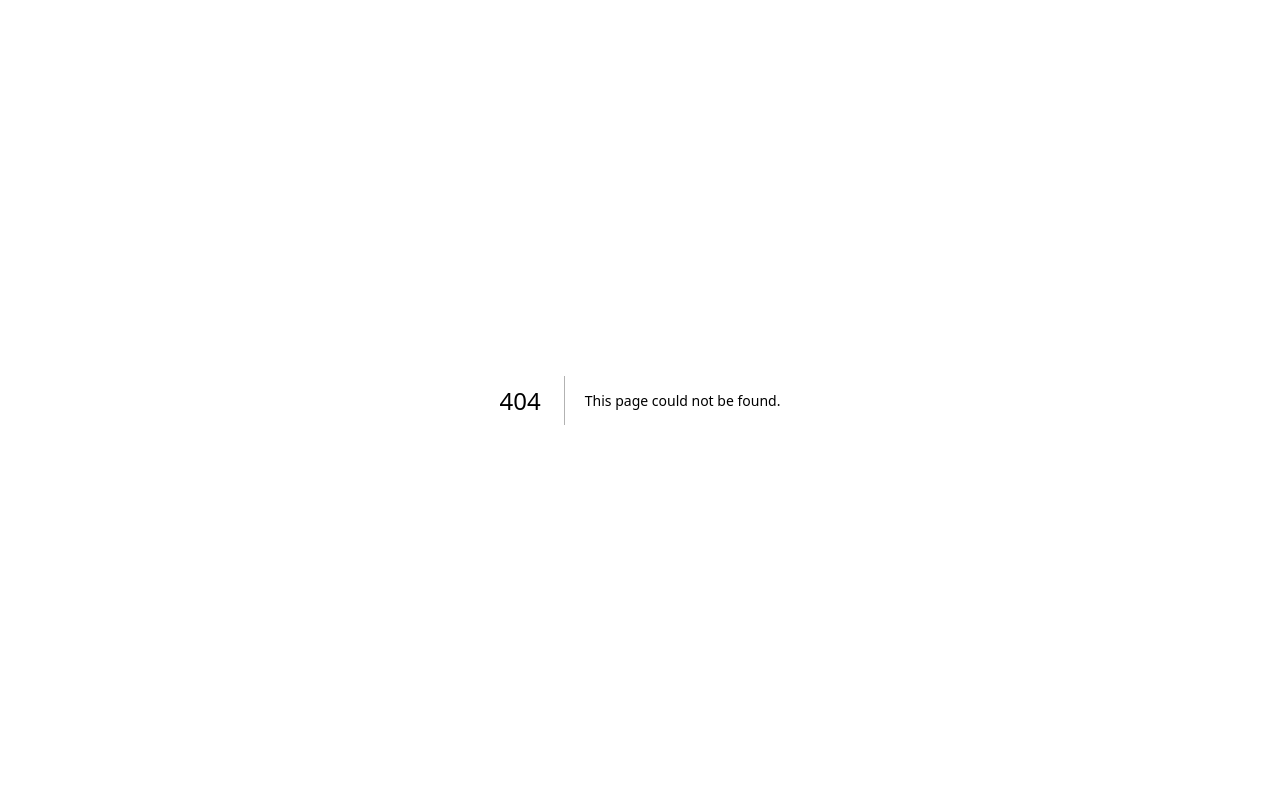
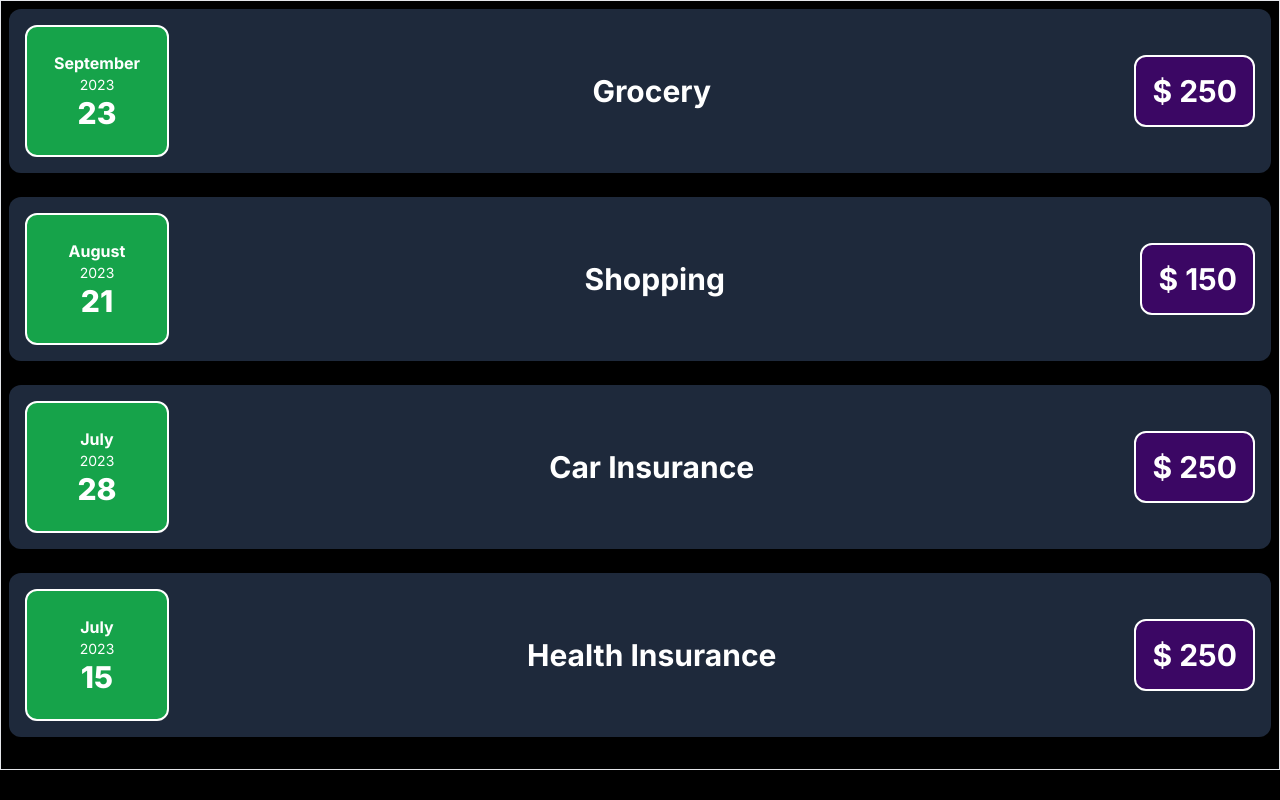
Before and after one commit to simran019/Expense-Project, a Next.js app: page /expenses in a window 1280 px wide. Before the commit this address had no page. Built offline with nearby package versions, Linux system fonts and the light colour scheme.

Commit message:
create expense item

```diff
--- /dev/null
+++ b/src/app/expenseItem/page.tsx
@@ -0,0 +1,31 @@
+"use client";
+
+function ExpenseItem(props: any) {
+  const date = props.expenseInfo.date.getDate();
+  const month = props.expenseInfo.date.toLocaleString("en-US", {
+    month: "long",
+  });
+  const year = props.expenseInfo.date.getFullYear();
+  const day = props.expenseInfo.date.toLocaleString("en-US", {
+    weekday: "long",
+  });
+  const title = props.expenseInfo.title;
+  const amount = props.expenseInfo.amount;
+  return (
+    <div className="flex space-x-6 items-center justify-between bg-slate-800 w-full mb-6 p-4 text-center rounded-xl">
+      <div className="border border-white border-2 bg-green-600 w-36 p-6 rounded-xl text-center">
+        <div className="font-bold">{month}</div>
+        <div className="text-sm">{year}</div>
+        <div className="font-extrabold text-3xl">{date}</div>
+      </div>
+      <div className="w-1/2 text-center font-bold text-3xl rounded-md">
+        {title}
+      </div>
+      <div className="bg-purple-950 w-1/7 text-center font-bold text-3xl rounded-xl border border-2 border-white p-4">
+        $ {amount}
+      </div>
+    </div>
+  );
+}
+
+export default ExpenseItem;
--- /dev/null
+++ b/src/app/expenses/page.tsx
@@ -0,0 +1,41 @@
+"use client";
+
+import ExpenseItem from "../expenseItem/page";
+
+function Expenses() {
+  const dataFromAPI = [
+    {
+      id: "e1",
+      title: "Grocery",
+      amount: "250",
+      date: new Date(2023, 8, 23),
+    },
+    {
+      id: "e2",
+      title: "Shopping",
+      amount: "150",
+      date: new Date(2023, 7, 21),
+    },
+    {
+      id: "e3",
+      title: "Car Insurance",
+      amount: "250",
+      date: new Date(2023, 6, 28),
+    },
+    {
+      id: "e4",
+      title: "Health Insurance",
+      amount: "250",
+      date: new Date(2023, 6, 15),
+    },
+  ];
+  return (
+    <div className="w-full border p-2">
+      {dataFromAPI.map((item, index) => {
+        return <ExpenseItem key={item?.id} expenseInfo={item} />;
+      })}
+    </div>
+  );
+}
+
+export default Expenses;
--- a/src/app/globals.css
+++ b/src/app/globals.css
@@ -17,11 +17,6 @@
 }
 
 body {
-  color: rgb(var(--foreground-rgb));
-  background: linear-gradient(
-      to bottom,
-      transparent,
-      rgb(var(--background-end-rgb))
-    )
-    rgb(var(--background-start-rgb));
+  color: #fff;
+  background: #000
 }
--- a/src/app/page.tsx
+++ b/src/app/page.tsx
@@ -3,111 +3,6 @@ import Image from 'next/image'
 export default function Home() {
   return (
     <main className="flex min-h-screen flex-col items-center justify-between p-24">
-      <div className="z-10 w-full max-w-5xl items-center justify-between font-mono text-sm lg:flex">
-        <p className="fixed left-0 top-0 flex w-full justify-center border-b border-gray-300 bg-gradient-to-b from-zinc-200 pb-6 pt-8 backdrop-blur-2xl dark:border-neutral-800 dark:bg-zinc-800/30 dark:from-inherit lg:static lg:w-auto  lg:rounded-xl lg:border lg:bg-gray-200 lg:p-4 lg:dark:bg-zinc-800/30">
-          Get started by editing&nbsp;
-          <code className="font-mono font-bold">src/app/page.tsx</code>
-        </p>
-        <div className="fixed bottom-0 left-0 flex h-48 w-full items-end justify-center bg-gradient-to-t from-white via-white dark:from-black dark:via-black lg:static lg:h-auto lg:w-auto lg:bg-none">
-          <a
-            className="pointer-events-none flex place-items-center gap-2 p-8 lg:pointer-events-auto lg:p-0"
-            href="https://vercel.com?utm_source=create-next-app&utm_medium=appdir-template&utm_campaign=create-next-app"
-            target="_blank"
-            rel="noopener noreferrer"
-          >
-            By{' '}
-            <Image
-              src="/vercel.svg"
-              alt="Vercel Logo"
-              className="dark:invert"
-              width={100}
-              height={24}
-              priority
-            />
-          </a>
-        </div>
-      </div>
-
-      <div className="relative flex place-items-center before:absolute before:h-[300px] before:w-[480px] before:-translate-x-1/2 before:rounded-full before:bg-gradient-radial before:from-white before:to-transparent before:blur-2xl before:content-[''] after:absolute after:-z-20 after:h-[180px] after:w-[240px] after:translate-x-1/3 after:bg-gradient-conic after:from-sky-200 after:via-blue-200 after:blur-2xl after:content-[''] before:dark:bg-gradient-to-br before:dark:from-transparent before:dark:to-blue-700 before:dark:opacity-10 after:dark:from-sky-900 after:dark:via-[#0141ff] after:dark:opacity-40 before:lg:h-[360px]">
-        <Image
-          className="relative dark:drop-shadow-[0_0_0.3rem_#ffffff70] dark:invert"
-          src="/next.svg"
-          alt="Next.js Logo"
-          width={180}
-          height={37}
-          priority
-        />
-      </div>
-
-      <div className="mb-32 grid text-center lg:mb-0 lg:grid-cols-4 lg:text-left">
-        <a
-          href="https://beta.nextjs.org/docs?utm_source=create-next-app&utm_medium=appdir-template&utm_campaign=create-next-app"
-          className="group rounded-lg border border-transparent px-5 py-4 transition-colors hover:border-gray-300 hover:bg-gray-100 hover:dark:border-neutral-700 hover:dark:bg-neutral-800/30"
-          target="_blank"
-          rel="noopener noreferrer"
-        >
-          <h2 className={`mb-3 text-2xl font-semibold`}>
-            Docs{' '}
-            <span className="inline-block transition-transform group-hover:translate-x-1 motion-reduce:transform-none">
-              -&gt;
-            </span>
-          </h2>
-          <p className={`m-0 max-w-[30ch] text-sm opacity-50`}>
-            Find in-depth information about Next.js features and API.
-          </p>
-        </a>
-
-        <a
-          href="https://nextjs.org/learn?utm_source=create-next-app&utm_medium=appdir-template-tw&utm_campaign=create-next-app"
-          className="group rounded-lg border border-transparent px-5 py-4 transition-colors hover:border-gray-300 hover:bg-gray-100 hover:dark:border-neutral-700 hover:dark:bg-neutral-800 hover:dark:bg-opacity-30"
-          target="_blank"
-          rel="noopener noreferrer"
-        >
-          <h2 className={`mb-3 text-2xl font-semibold`}>
-            Learn{' '}
-            <span className="inline-block transition-transform group-hover:translate-x-1 motion-reduce:transform-none">
-              -&gt;
-            </span>
-          </h2>
-          <p className={`m-0 max-w-[30ch] text-sm opacity-50`}>
-            Learn about Next.js in an interactive course with&nbsp;quizzes!
-          </p>
-        </a>
-
-        <a
-          href="https://vercel.com/templates?framework=next.js&utm_source=create-next-app&utm_medium=appdir-template&utm_campaign=create-next-app"
-          className="group rounded-lg border border-transparent px-5 py-4 transition-colors hover:border-gray-300 hover:bg-gray-100 hover:dark:border-neutral-700 hover:dark:bg-neutral-800/30"
-          target="_blank"
-          rel="noopener noreferrer"
-        >
-          <h2 className={`mb-3 text-2xl font-semibold`}>
-            Templates{' '}
-            <span className="inline-block transition-transform group-hover:translate-x-1 motion-reduce:transform-none">
-              -&gt;
-            </span>
-          </h2>
-          <p className={`m-0 max-w-[30ch] text-sm opacity-50`}>
-            Explore the Next.js 13 playground.
-          </p>
-        </a>
-
-        <a
-          href="https://vercel.com/new?utm_source=create-next-app&utm_medium=appdir-template&utm_campaign=create-next-app"
-          className="group rounded-lg border border-transparent px-5 py-4 transition-colors hover:border-gray-300 hover:bg-gray-100 hover:dark:border-neutral-700 hover:dark:bg-neutral-800/30"
-          target="_blank"
-          rel="noopener noreferrer"
-        >
-          <h2 className={`mb-3 text-2xl font-semibold`}>
-            Deploy{' '}
-            <span className="inline-block transition-transform group-hover:translate-x-1 motion-reduce:transform-none">
-              -&gt;
-            </span>
-          </h2>
-          <p className={`m-0 max-w-[30ch] text-sm opacity-50`}>
-            Instantly deploy your Next.js site to a shareable URL with Vercel.
-          </p>
-        </a>
-      </div>
     </main>
   )
 }
```
